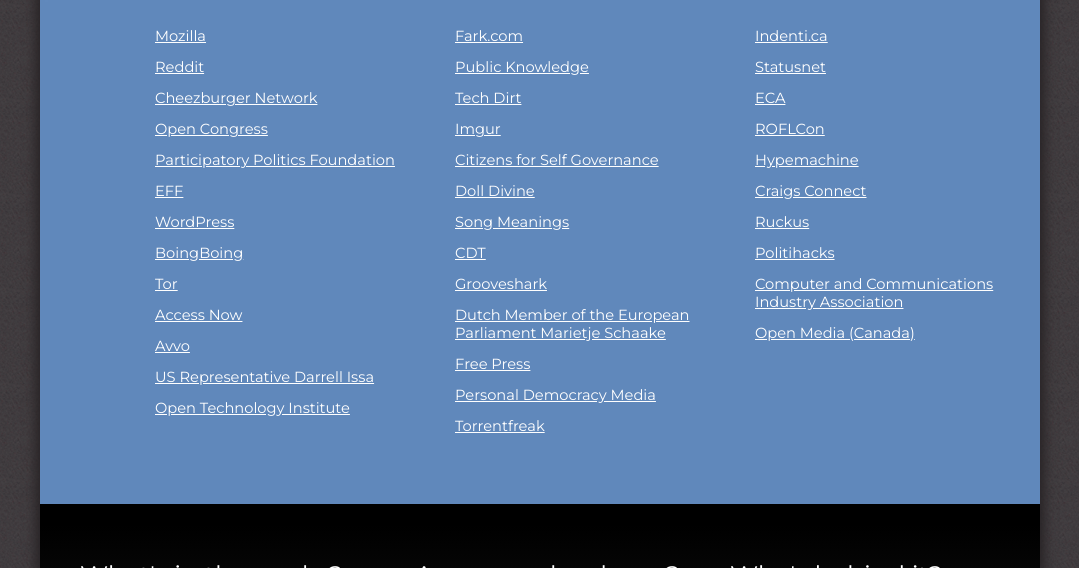
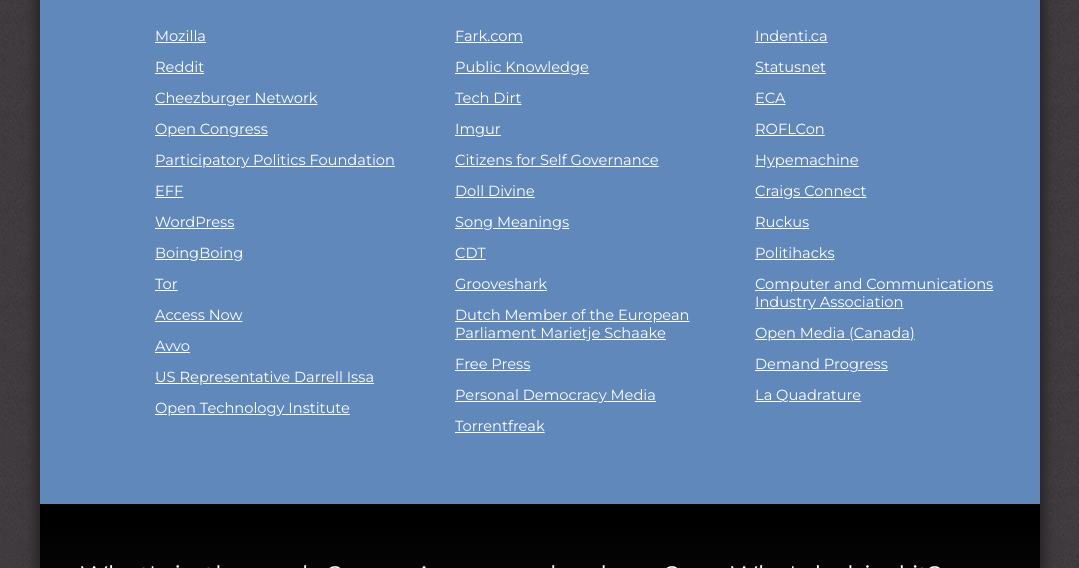
Before and after one commit to fightforthefuture/idl-website, a plain HTML site: page public/members/index.html in a window 1280 px wide. Shown: the part 590-1158 px from the top of the page, without its empty margins (100-1179 px from the left). Drawn offline with Linux system fonts and the light colour scheme.

Commit message:
updated members list

```diff
--- a/public/members/index.html
+++ b/public/members/index.html
@@ -97,6 +97,8 @@
           <li><a href="#">Politihacks</a></li>
           <li><a href="http://www.ccianet.org/">Computer and Communications Industry Association</a></li>
           <li><a href="http://openmedia.ca/">Open Media (Canada)</a></li>
+          <li><a href="http://demandprogress.org/">Demand Progress</a></li>
+          <li><a href="http://www.laquadrature.net/">La Quadrature</a></li>
         </ul>
      </div>
 
```
